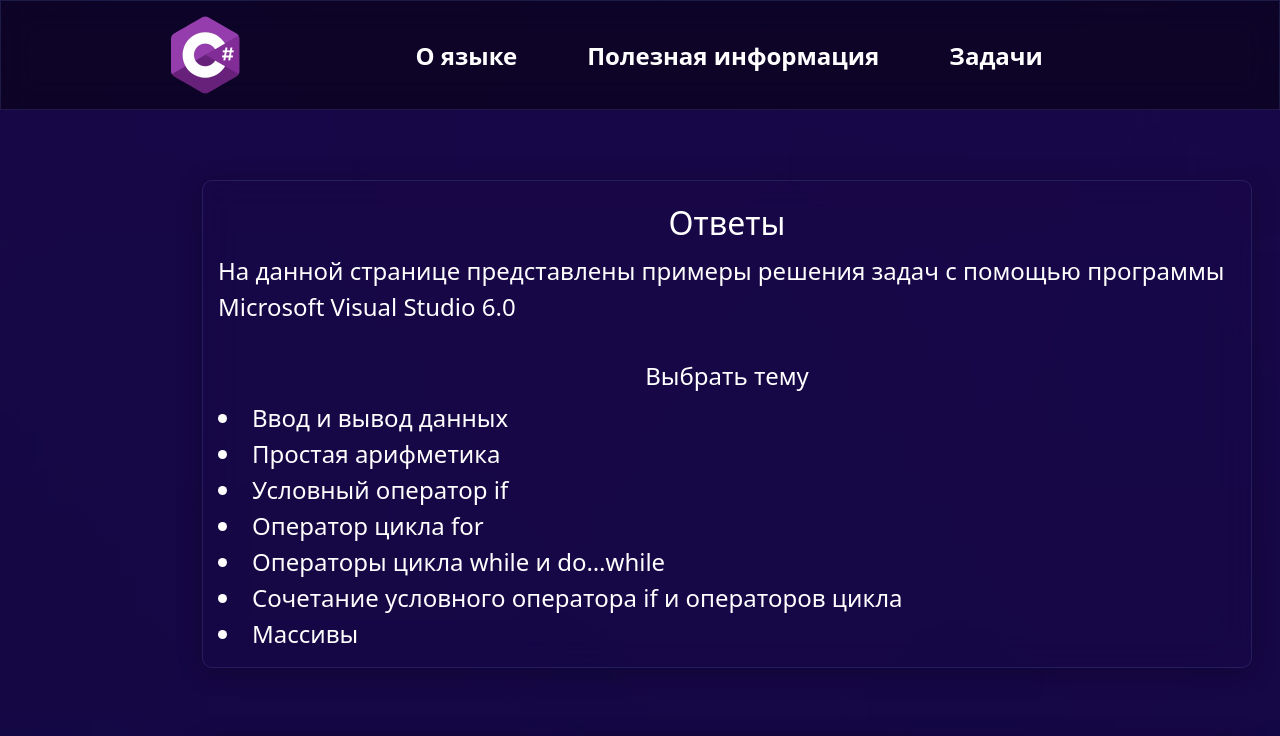
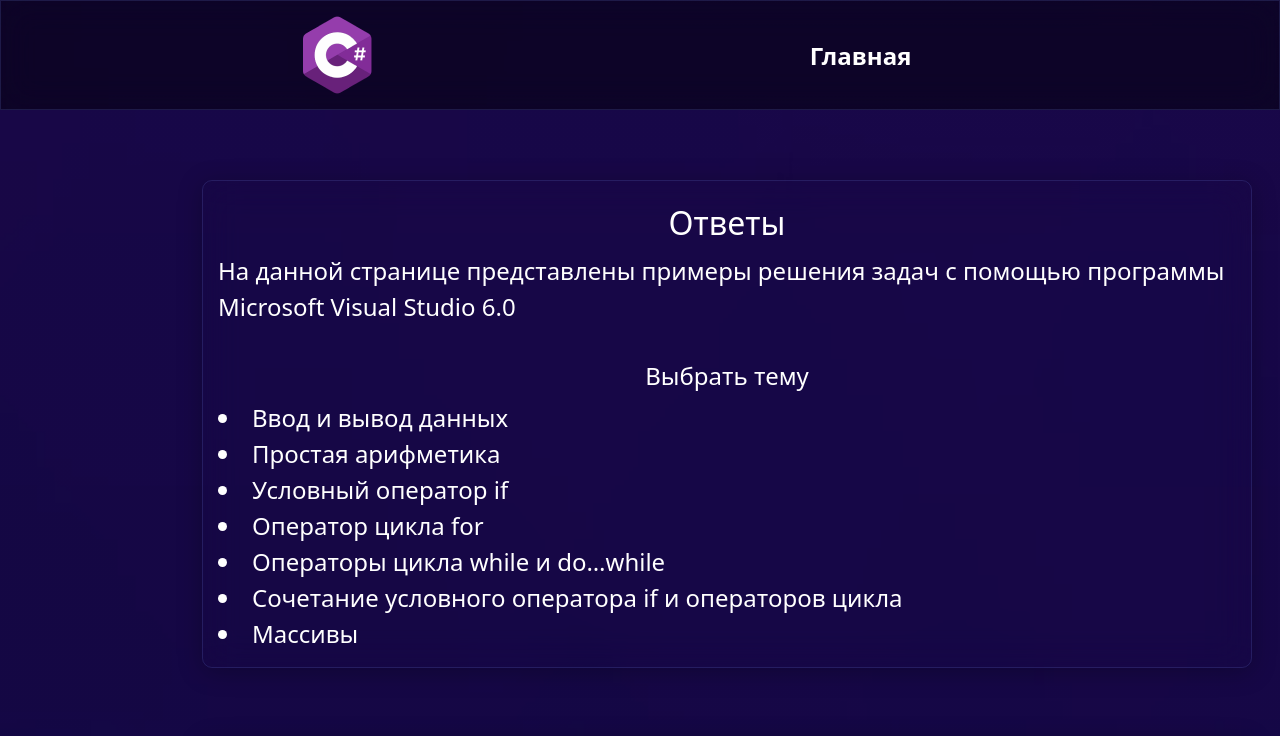
Before and after one commit to AgafonovaTS/projectIIPD, a plain HTML site: page otvet.html in a window 1280 px wide. Shown: the top 736 px of the page. Drawn offline with nearby package versions, Linux system fonts and the light colour scheme.

Commit message:
Update otvet.html

```diff
--- a/otvet.html
+++ b/otvet.html
@@ -28,9 +28,7 @@
           </div>
 
           <div class="nav">
-            <a class="nav-item"; href="index.html #jazik">О языке</a>
-            <a class="nav-item"; href="index.html #info">Полезная информация</a>
-            <a class="nav-item"; href="index.html #theme">Задачи</a>
+            <a class="nav-item"; href="index.html">Главная</a>
           </div>
         </div>
       </div>
```
